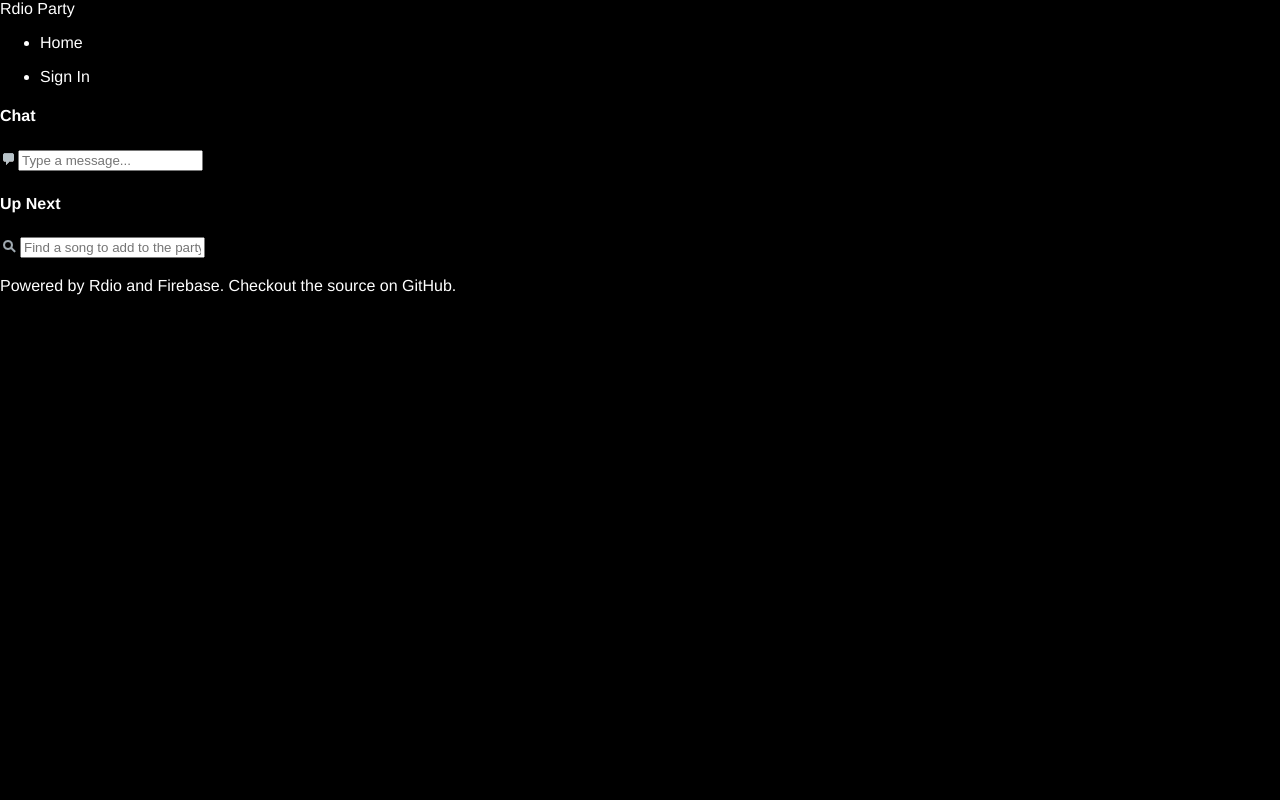
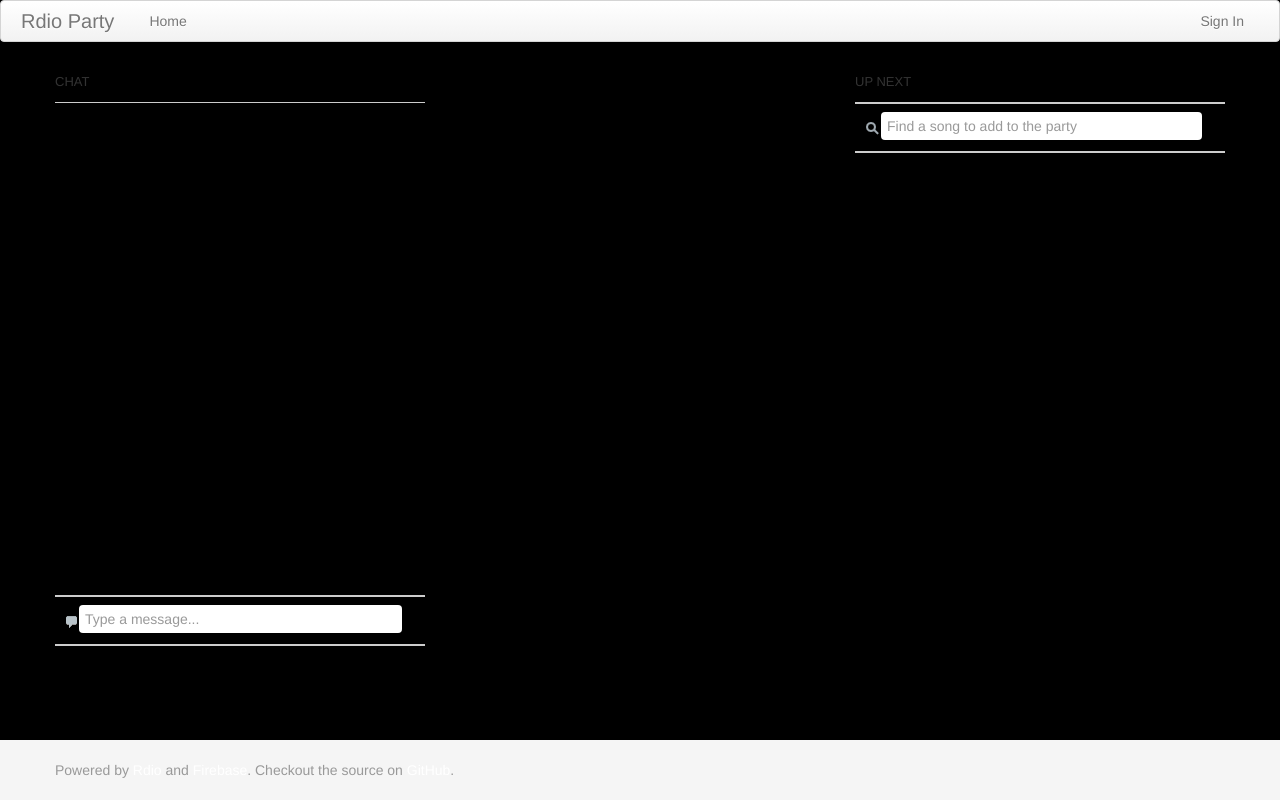
Before and after one commit to sutrofm/sutrofm, a Django app: template rdiodj/template/party.html in a window 1280 px wide. Run offline with Django 3.2, Linux system fonts and the light colour scheme; the template is opened without the code that fills it: most values are stand-ins (such as "Sample title", 1, 10 or a date in 2020); style sheets or scripts are compiled from the project's sources; some libraries are stand-ins or nearby versions.

Commit message:
static html updates for artflip

```diff
--- a/rdiodj/template/base.html
+++ b/rdiodj/template/base.html
@@ -6,30 +6,25 @@
     <meta name="viewport" content="width=device-width, initial-scale=1.0">
     <meta name="description" content="">
     <meta name="author" content="">
+    <script src="/media/artflip/jquery-1.7.1.js"></script>
+    <script src="/media/artflip/underscore-min.js"></script>
+    <script src="/media/artflip/main.js"></script>
+
     <link rel="shortcut icon" type="image/x-icon" href="{{STATIC_URL}}img/favicon.ico" />
 
-    <!--
     <link rel="stylesheet" href="{{STATIC_URL}}css/bootstrap.min.css" />
     <link rel="stylesheet" href="{{STATIC_URL}}css/bootstrap-responsive.min.css" />
     <link rel="stylesheet/less" type="text/css" href="{{STATIC_URL}}css/style.less">
     <script src="{{STATIC_URL}}js/less-1.3.0.min.js"></script>
-    -->
 
-    <link rel="stylesheet" type="text/css" href="{{STATIC_URL}}js/artflip/main.css" />
-    <script src="//cdnjs.cloudflare.com/ajax/libs/jquery/2.0.3/jquery.min.js"></script>
-    <script src="//cdnjs.cloudflare.com/ajax/libs/underscore.js/1.5.2/underscore-min.js"></script>
-    <script src="{{STATIC_URL}}js/artflip/cache.js"></script>
-    <script src="{{STATIC_URL}}js/artflip/rdio.js"></script>
-    <script src="{{STATIC_URL}}js/artflip/main.js"></script>
-
+    <link rel="stylesheet" type="text/css" href="/media/artflip/main.css" />
     <title>{% block title %}Rdio Party{% endblock %}</title>
   </head>
 
   <body>
     <div id="wrap">
-      <div class="navbar">
+      <div class="navbar" style="z-index: 1000; position: relative">
         <div class="navbar-inner">
-        <div id="content">
           <div class="container">
             <a class="btn btn-navbar" data-toggle="collapse" data-target=".nav-collapse">
               <span class="icon-bar"></span>
@@ -81,21 +76,26 @@
               </ul>
             </div>
           </div>
-         </div>
         </div>
       </div>
 
-      <div class="container">
+      <div id="contentbkg" style="position: absolute;top: 0">
+      <div class="containerbkg">
+      </div>
+      </div>
+      <div class="container" style="z-index: 1000; position: relative">
         {% block content %}{% endblock %}
       </div>
+
 
       <div id="push"></div>
     </div>
 
-    <div id="footer">
+    <div id="footer" style="z-index: 1000; position: relative">
       <div class="container">
         <p class="muted credit">Powered by <a target="_blank" href="http://www.rdio.com/">Rdio</a> and <a href="http://www.firebase.com/">Firebase</a>. Checkout the source on <a target="_blank" href="https://github.com/dasevilla/rdiodj">GitHub</a>.</p>
       </div>
+    </div>
     </div>
 
     {% block javascript %}
--- a/rdiodj/template/party.html
+++ b/rdiodj/template/party.html
@@ -4,9 +4,6 @@
 
 {% block content %}
 <div class="row">
-  <div class="span12">
-    <div id="theme"></div>
-  </div>
 
   <div class="span4">
     <h4>Chat</h4>
@@ -89,9 +86,6 @@
             <%= track.artist %>
           </div>
           <div>
-            <%= formattedDuration %>
-          </div>
-          <div>
             Added by <a href="<%= user.shortUrl %>" target="_blank"><%= user.firstName %> <%= user.lastName %></a>
           </div>
         </td>
@@ -118,7 +112,6 @@
   </script>
 
   <script type="text/template" id="now-playing-template">
-  Party Master: <%= masterUser %>
     <div class="now-playing-album">
       <img src="<%= track.bigIcon %>" width="600" height="600">
       <div class="album-info">
@@ -128,8 +121,6 @@
         <div class="credits">
           <%= track.artist %> - <%= track.album %>
         </div>
-        <div id="skip-button" style="background-image: url({{STATIC_URL}}img/skip.png"></div>
-        <div id="favorite-button" style="background-image: url({{STATIC_URL}}img/favorite.png"></div>
       </div>
     </div>
   </script>
@@ -145,7 +136,6 @@
             <td>
               <div class="name"><%= name %></div>
               <div class="artist"><%= artist %></div>
-              <div class="duration"><%= formattedDuration %></div>
             </td>
           </tr>
       </a>
@@ -177,16 +167,6 @@
       </table>
     </li>
   </script>
-  <script type="text/template" id="theme-template">
-    Party theme:
-    <% if (!editing) { %>
-      <b class='theme_name' style='cursor:pointer;'><%= themeText %></b>
-    <% } else { %>
-      <input type="text" class="theme_text">
-    <% } %>
-    <br>
-
-  </script>
 
   <script type="text/javascript">
   var rdioToken = '{{ social_auth.rdio_oauth2.extra_data.access_token }}';
```
Also changed, not shown: rdiodj/template/index.html (+10 -3 lines), rdiodj/template/player-helper.html (line endings or trailing spaces).
